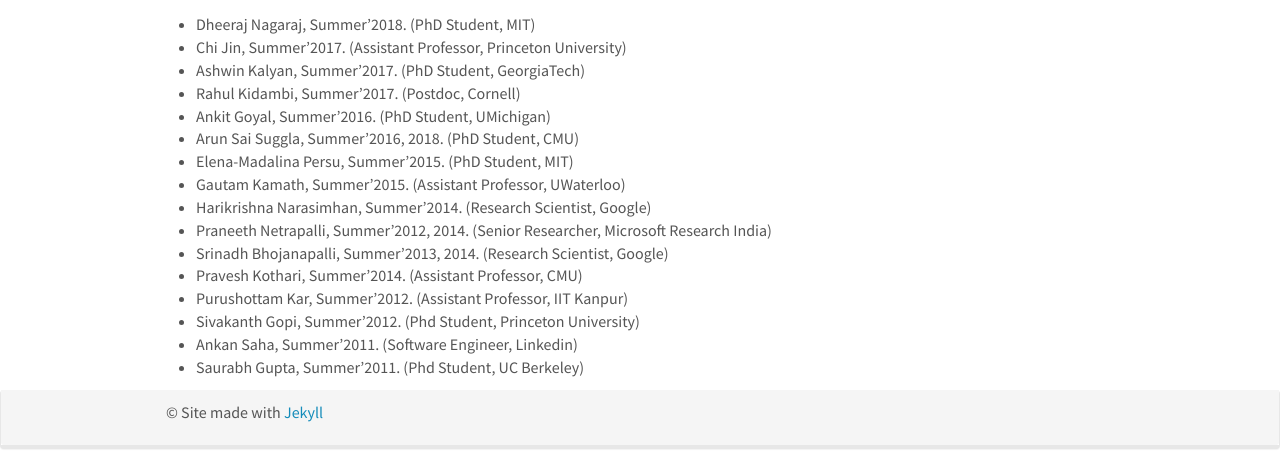
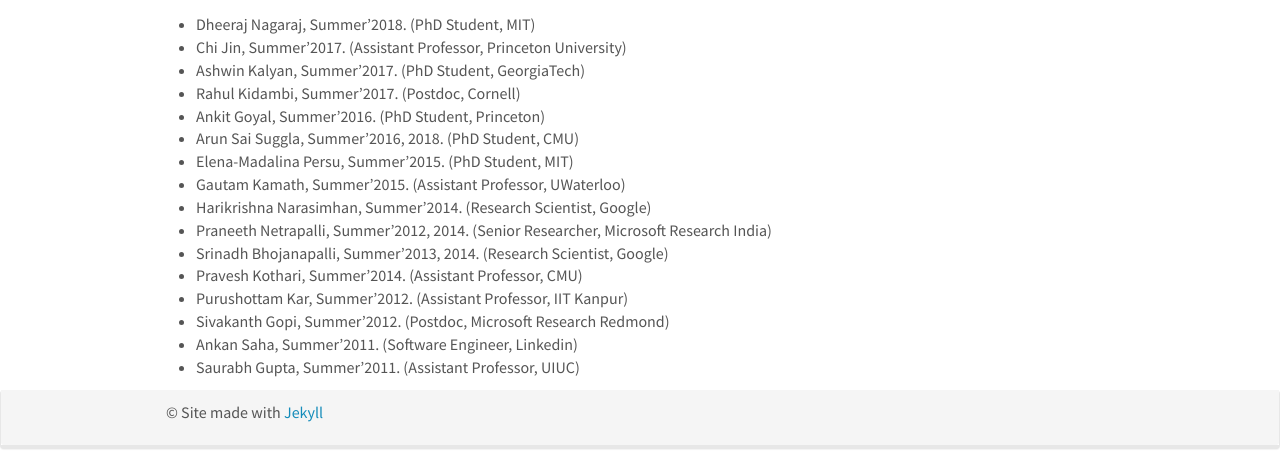
Before and after one commit to SachinG007/prateekjaingit.github.io, a Jekyll site: the page built from _pages/students.md, in a window 1280 px wide and 1173 px high. Shown: the part 702-1168 px from the top of the window. Built offline with Jekyll 4.4.1, drawn with Linux system fonts in a browser that asks for light colours; nearby versions of some CDN libraries.

Commit message:
new data

```diff
--- a/_pages/students.md
+++ b/_pages/students.md
@@ -53,7 +53,7 @@
 * Chi Jin, Summer'2017. (Assistant Professor, Princeton University)
 * Ashwin Kalyan, Summer'2017. (PhD Student, GeorgiaTech)
 * Rahul Kidambi, Summer'2017. (Postdoc, Cornell)
-* Ankit Goyal, Summer'2016. (PhD Student, UMichigan)
+* Ankit Goyal, Summer'2016. (PhD Student, Princeton)
 * Arun Sai Suggla, Summer'2016, 2018. (PhD Student, CMU)
 * Elena-Madalina Persu, Summer'2015. (PhD Student, MIT)
 * Gautam Kamath, Summer'2015. (Assistant Professor, UWaterloo)
@@ -68,8 +68,8 @@
 * Purushottam Kar, Summer'2012.
   (Assistant Professor, IIT Kanpur)
 * Sivakanth Gopi, Summer'2012.
-  (Phd Student, Princeton University)
+  (Postdoc, Microsoft Research Redmond)
 * Ankan Saha, Summer'2011.
   (Software Engineer, Linkedin)
 * Saurabh Gupta, Summer'2011.
-  (Phd Student, UC Berkeley)
+  (Assistant Professor, UIUC)
```
